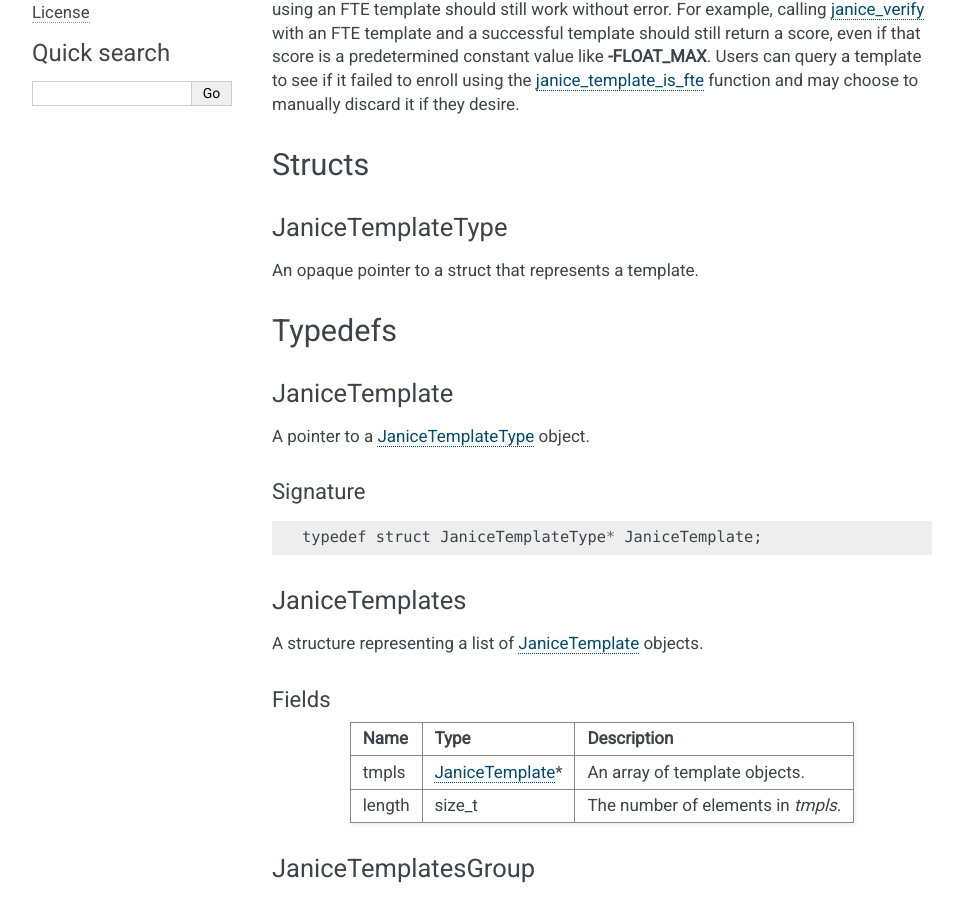
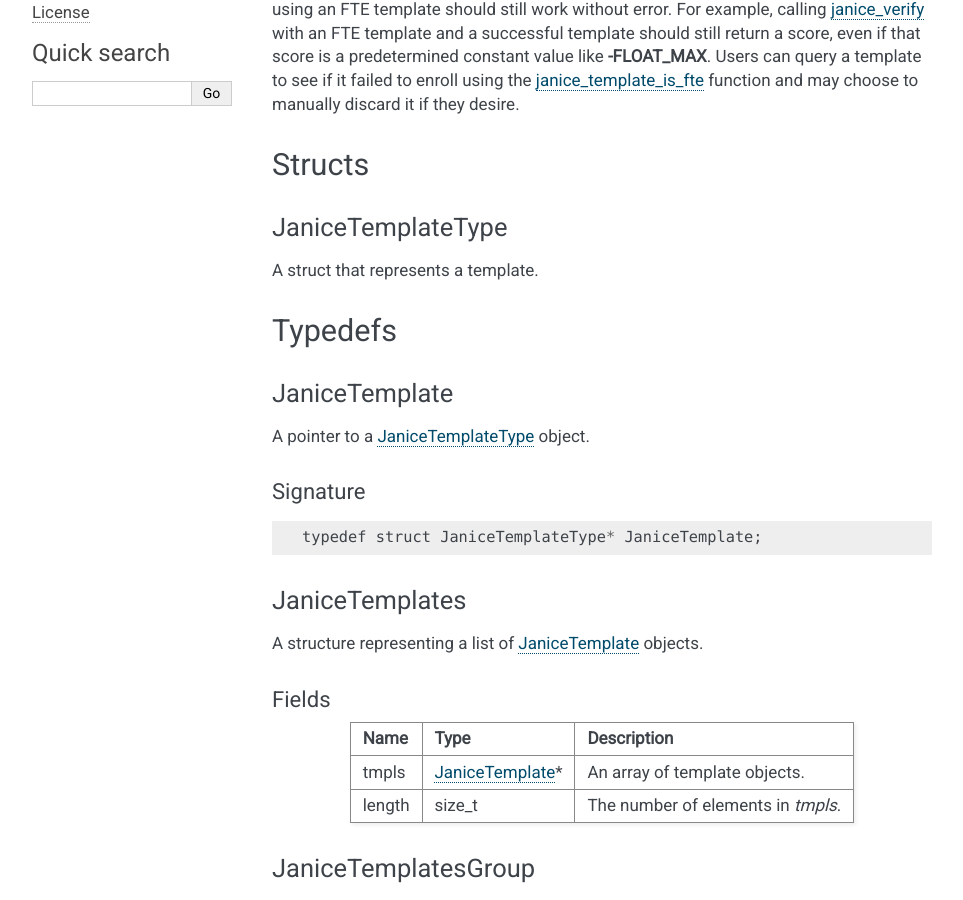
Before and after one commit to Noblis/INVSC-janice, a Sphinx documentation site: the page built from docs/source/api/enrollment.rst, in a window 1280 px wide and 900 px high, scrolled down 501 px. Shown: the whole window, without its empty margins (148-1111 px from the left). Built offline with Sphinx 7.4.7, drawn with Linux system fonts in a browser that asks for light colours.

Commit message:
Patch release to clarify documentation

```diff
--- a/docs/source/api/detection.rst
+++ b/docs/source/api/detection.rst
@@ -136,7 +136,7 @@ Signature
 JaniceDetectionType
 ~~~~~~~~~~~~~~~~~~~
 
-An opaque pointer to a struct that represents a detection. See :ref:`detection`
+A struct that represents a detection. See :ref:`detection`
 for more information.
 
 .. _JaniceDetection:
--- a/docs/source/api/enrollment.rst
+++ b/docs/source/api/enrollment.rst
@@ -39,7 +39,7 @@ Structs
 JaniceTemplateType
 ~~~~~~~~~~~~~~~~~~
 
-An opaque pointer to a struct that represents a template.
+A struct that represents a template.
 
 Typedefs
 --------
--- a/docs/source/api/gallery.rst
+++ b/docs/source/api/gallery.rst
@@ -30,7 +30,7 @@ Structs
 JaniceGalleryType
 ~~~~~~~~~~~~~~~~~
 
-An opaque pointer to a struct that represents a gallery.
+A struct that represents a gallery.
 
 Typedefs
 --------
```
Also changed, not shown: 1 other file.
